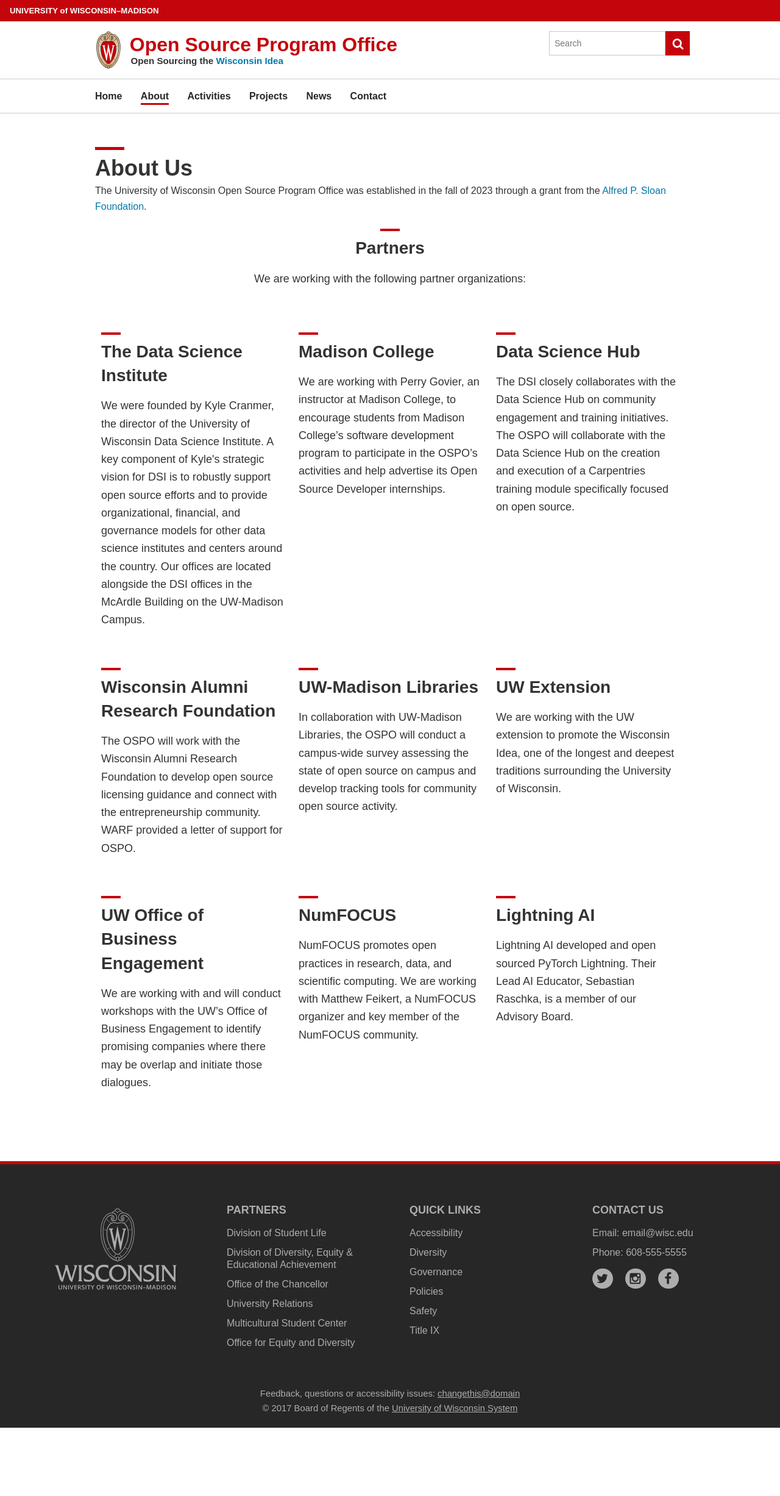
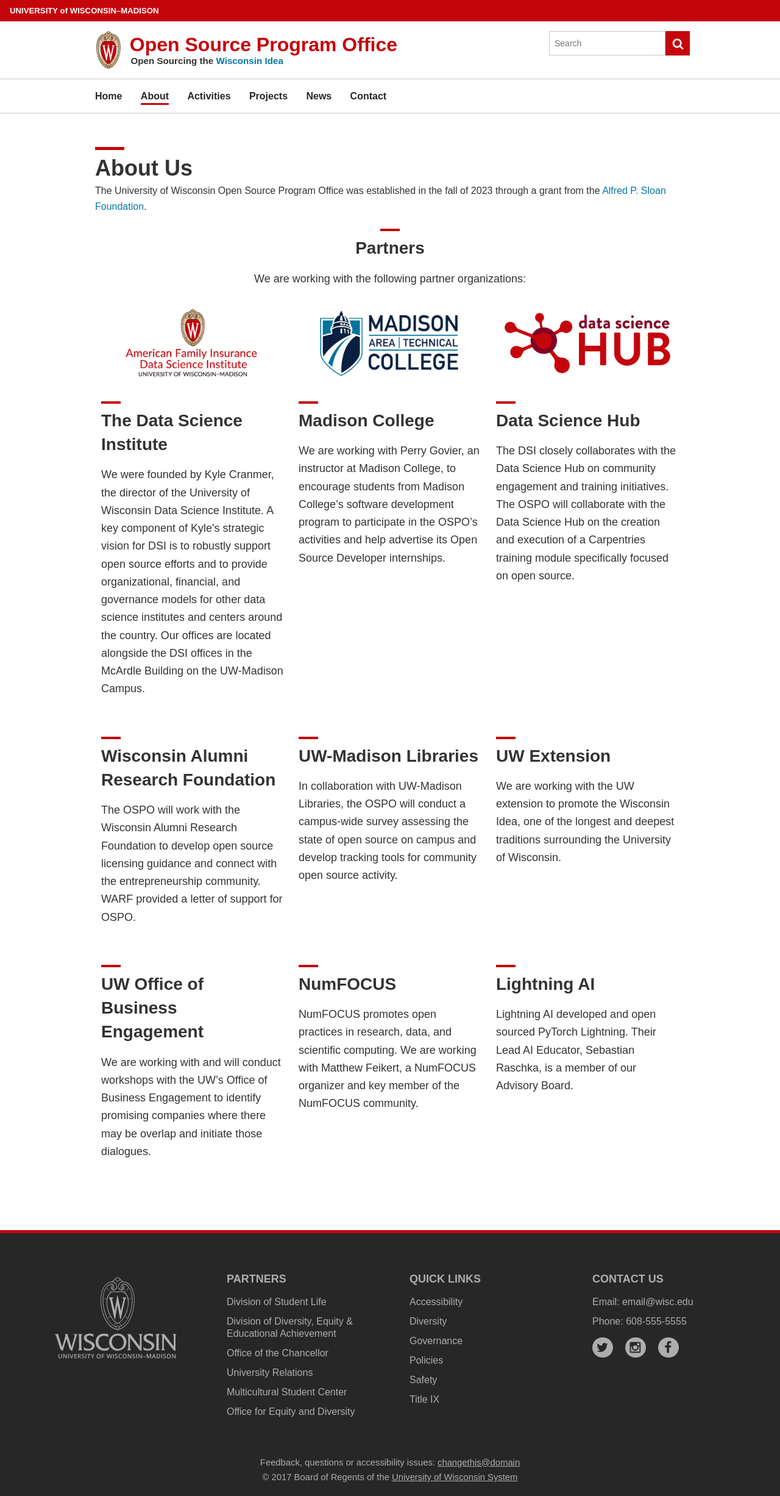
Before and after one commit to UW-Madison-DSI/ospo.wisc.edu-version-1.0, a Jekyll site: the page built from about.html, in a window 1280 px wide. Shown: the whole page at 61% size. Built offline with Jekyll 4.4.1, drawn with Linux system fonts in a browser that asks for light colours; some web fonts are replaced; before the commit the page ends 2341 px from its top, so only the background shows below that.

Commit message:
Added images onto the first three partners

```diff
--- a/about.html
+++ b/about.html
@@ -23,6 +23,7 @@
 		<div class="row">
 			<div class="col-sm-12 col-md-4">
 				<li>
+					<img src="images\data-science-institute-resized.png" alt="Data Science Institute logo">
 					<h2 class="uw-mini-bar">The Data Science Institute</h2>
 					<p>We were founded by Kyle Cranmer, the director of the University of Wisconsin Data Science Institute. A key component of Kyle's strategic vision for DSI is to robustly support open source efforts and to provide organizational, financial, and governance models for other data science institutes and centers around the country. Our offices are located alongside the DSI offices in the McArdle Building on the UW-Madison Campus. </p>
 				</li>
@@ -30,6 +31,7 @@
 
 			<div class="col-sm-12 col-md-4">
 				<li>
+					<img src="images/madison-college-logo-resized.png" alt="Madison College logo">
 					<h2 class="uw-mini-bar">Madison College</h2>
 					<p>We are working with Perry Govier, an instructor at Madison College, to encourage students from Madison College’s software development program to participate in the OSPO’s activities and help advertise its Open Source Developer internships.</p>
 				</li>
@@ -37,6 +39,7 @@
 
 			<div class="col-sm-12 col-md-4">
 				<li>
+					<img src="images/data-science-hub-logo.png" alt="Data Science Hub logo" class="w-100">
 					<h2 class="uw-mini-bar">Data Science Hub</h2>
 					<p>The DSI closely collaborates with the Data Science Hub on community engagement and training initiatives. The OSPO will collaborate with the Data Science Hub on the creation and execution of a Carpentries training module specifically focused on open source.</p>
 				</li>
```
Also changed, not shown: images/data-science-hub-logo.png (added), images/data-science-institute-resized.png (added), images/madison-college-logo-resized.png (added), images/madison-college-logo.png (added).
